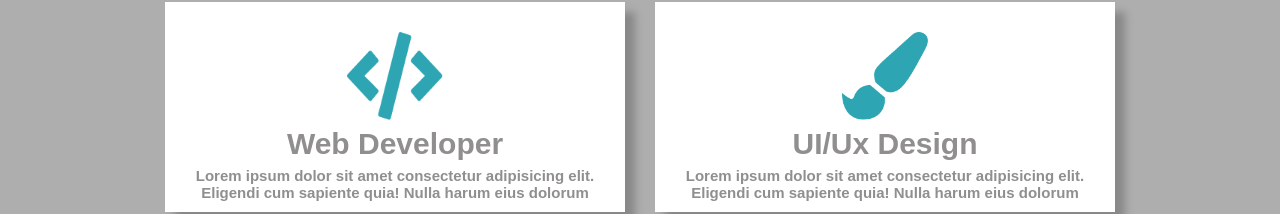
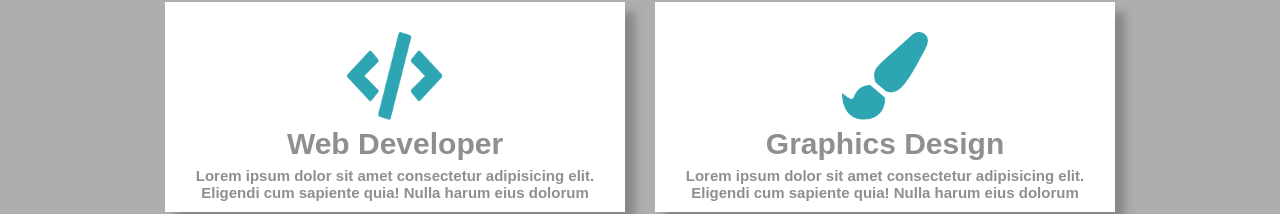
Before and after one commit to Patanjalipandey/e-commerce.github.io, a plain HTML site: page index.html in a window 1280 px wide. Shown: the part 1480-1694 px from the top of the page. Drawn offline with nearby package versions, Linux system fonts and the light colour scheme; a script that the page names is missing.

Commit message:
Revert "Merge branch 'main' of https://github.com/Patanjalipandey/e-commerce.github.io into main"
This reverts commit 38b7560844e17fbe3480d34faae2f2b938e1e541, reversing
changes made to b77a3f09c873743f43b303b2e8fb40eeff8b5018.

```diff
--- a/index.html
+++ b/index.html
@@ -115,7 +115,7 @@
                     </div>
                     <div class="work-data">
                         <img src="./Assets/logo/paint-brush-solid.png" alt="">
-                        <h3>UI/Ux Design</h3>
+                        <h3>Graphics Design</h3>
                         <p>Lorem ipsum dolor sit amet consectetur adipisicing elit. Eligendi cum
                             sapiente quia! Nulla harum eius dolorum</p>
                     </div>
```
